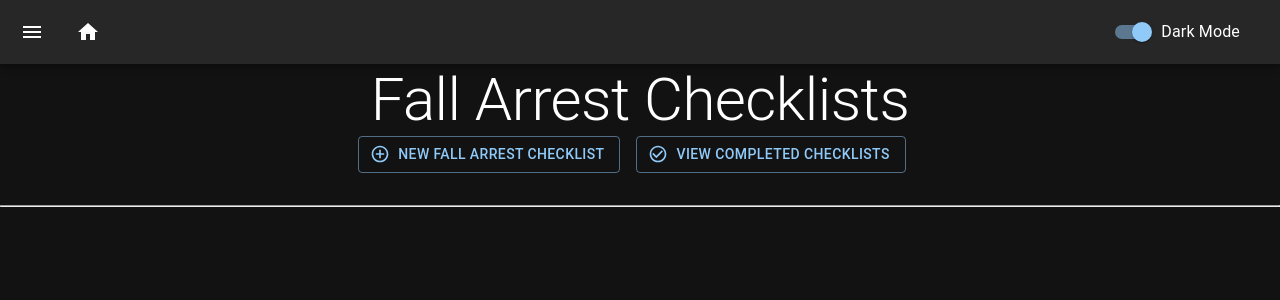
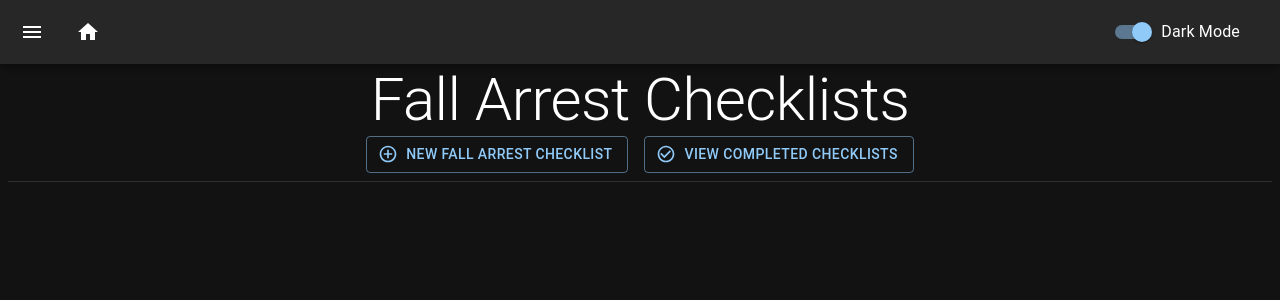
Before and after one commit to kbaillieul/checklist-project, a React (Create React App) app: page /fall-arrest in a window 1280 px wide. Shown: the top 300 px of the page. Built offline with nearby package versions, Linux system fonts and the light colour scheme.

Commit message:
Removed unneccessary HTML tags

```diff
--- a/src/components/Homepage.jsx
+++ b/src/components/Homepage.jsx
@@ -73,8 +73,6 @@ export default function Homepage() {
               Select a checklist type:
             </Typography>
 
-            <div className="divider">
-              <br />
             <List
               sx={{
                 margin: 5,
@@ -134,7 +132,6 @@ export default function Homepage() {
                 </ListItemButton>
               </ListItem>
             </List>
-            </div>
           </Box>
         </Grid>
       </Grid>
--- a/src/components/fallarrest/FAMain.jsx
+++ b/src/components/fallarrest/FAMain.jsx
@@ -5,6 +5,7 @@ import Button from "@mui/material/Button";
 import AddCircleOutlineIcon from "@mui/icons-material/AddCircleOutline";
 import CheckCircleOutlineIcon from "@mui/icons-material/CheckCircleOutline";
 import Typography from "@mui/material/Typography";
+import Divider from "@mui/material/Divider";
 <link
   rel="stylesheet"
   href="https://fonts.googleapis.com/css?family=Roboto:300,400,500,700&display=swap"
@@ -33,7 +34,7 @@ const FAMain = () => {
         >
           New Fall Arrest Checklist
         </Button>
-        <br />
+
         <Button
           onClick={viewComplete}
           variant="outlined"
@@ -42,10 +43,9 @@ const FAMain = () => {
         >
           View Completed Checklists
         </Button>
-        <div />
       </Stack>
-      <br />
-      <hr />
+
+      <Divider sx={{ m: 1 }} />
       <Outlet />
     </>
   );
--- a/src/components/heavyequipment/HEMain.jsx
+++ b/src/components/heavyequipment/HEMain.jsx
@@ -5,6 +5,7 @@ import Button from "@mui/material/Button";
 import AddCircleOutlineIcon from "@mui/icons-material/AddCircleOutline";
 import CheckCircleOutlineIcon from "@mui/icons-material/CheckCircleOutline";
 import Typography from "@mui/material/Typography";
+import Divider from "@mui/material/Divider";
 <link
   rel="stylesheet"
   href="https://fonts.googleapis.com/css?family=Roboto:300,400,500,700&display=swap"
@@ -32,7 +33,7 @@ const HEMain = () => {
         >
           New Heavy Equipment Checklist
         </Button>
-        <br />
+
         <Button
           onClick={viewComplete}
           variant="outlined"
@@ -42,8 +43,7 @@ const HEMain = () => {
           View Completed Checklists
         </Button>
       </Stack>
-      <br />
-      <hr />
+      <Divider sx={{ m: 1 }} />
       <Outlet />
     </>
   );
--- a/src/components/lightvehicle/LVMain.jsx
+++ b/src/components/lightvehicle/LVMain.jsx
@@ -5,6 +5,7 @@ import Button from "@mui/material/Button";
 import AddCircleOutlineIcon from "@mui/icons-material/AddCircleOutline";
 import CheckCircleOutlineIcon from "@mui/icons-material/CheckCircleOutline";
 import Typography from "@mui/material/Typography";
+import Divider from "@mui/material/Divider";
 <link
   rel="stylesheet"
   href="https://fonts.googleapis.com/css?family=Roboto:300,400,500,700&display=swap"
@@ -32,7 +33,7 @@ const LVMain = () => {
         >
           New Light Vehicle Checklist
         </Button>
-        <br />
+
         <Button
           onClick={viewComplete}
           variant="outlined"
@@ -42,8 +43,8 @@ const LVMain = () => {
           View Completed Checklists
         </Button>
       </Stack>
-      <br />
-      <hr />
+
+      <Divider sx={{ m: 1 }} />
       <Outlet />
     </>
   );
```
Lines whose indentation alone changed are shown as unchanged.
